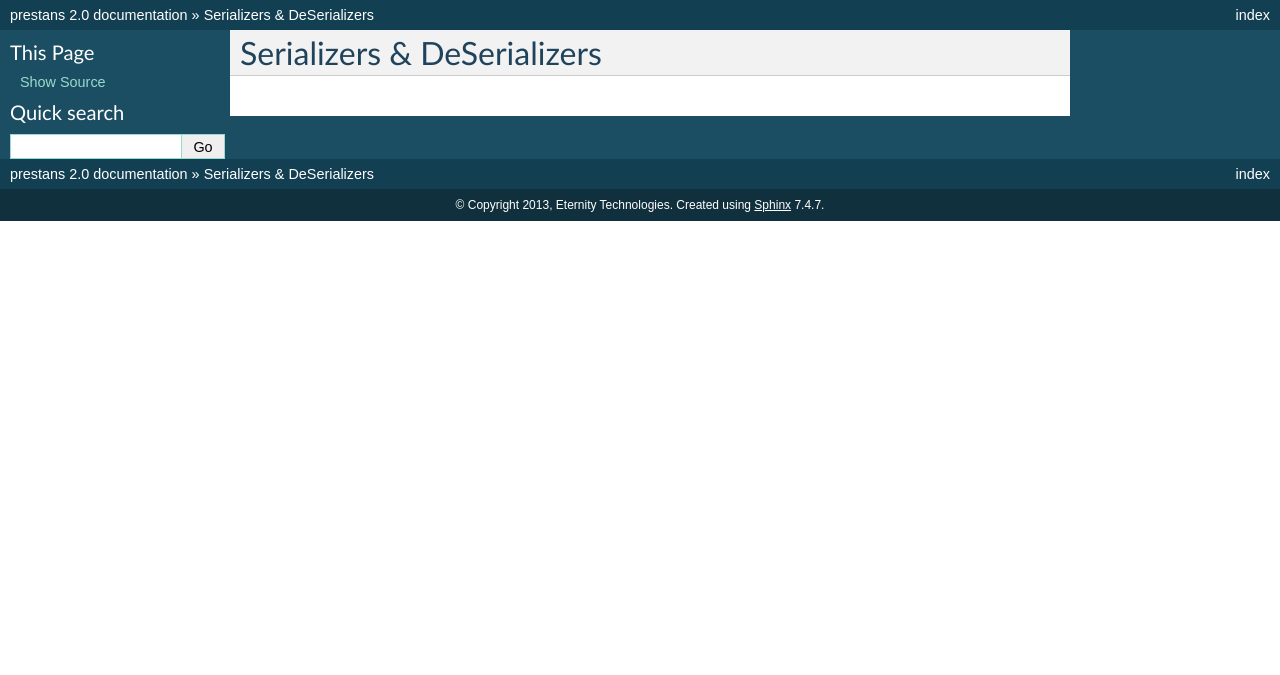
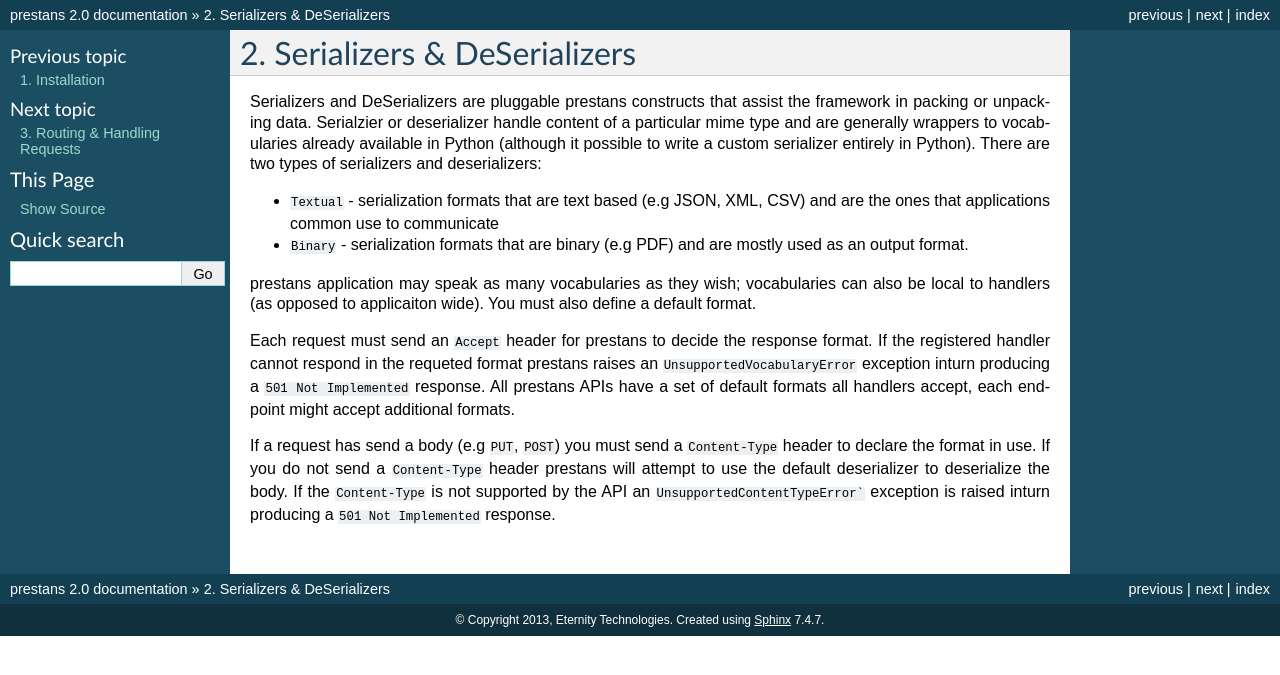
Before and after one commit to anomaly/prestans-docs, a Sphinx documentation site: the page built from source/serializer_deserializer.rst, in a window 1280 px wide. Shown: the top 675 px of the page. Built offline with Sphinx 7.4.7, drawn with Linux system fonts in a browser that asks for light colours; pages that are not in the unit, such as notebooks, are missing from menus.

Commit message:
Moved items from concepts to handlers and serializers

````diff
--- a/source/index.rst
+++ b/source/index.rst
@@ -16,9 +16,8 @@ prestans is currently hosted on `Github <http://github.com/prestans>`_ and distr
    :numbered:
    :maxdepth: 3
 
-   concepts
    install
-   serializers_deserializers
+   serializer_deserializer
    handlers
    validation
    models
--- a/source/serializer_deserializer.rst
+++ b/source/serializer_deserializer.rst
@@ -1,3 +1,14 @@
 ===========================
 Serializers & DeSerializers
 ===========================
+
+Serializers and DeSerializers are pluggable prestans constructs that assist the framework in packing or unpacking data. Serialzier or deserializer handle content of a particular mime type and are generally wrappers to vocabularies already available in Python (although it possible to write a custom serializer entirely in Python). There are two types of serializers and deserializers:
+
+* ``Textual`` - serialization formats that are text based (e.g JSON, XML, CSV) and are the ones that applications common use to communicate
+* ``Binary`` - serialization formats that are binary (e.g PDF) and are mostly used as an output format.
+
+prestans application may speak as many vocabularies as they wish; vocabularies can also be local to handlers (as opposed to applicaiton wide). You must also define a default format.
+
+Each request must send an ``Accept`` header for prestans to decide the response format. If the registered handler cannot respond in the requeted format prestans raises an ``UnsupportedVocabularyError`` exception inturn producing a ``501 Not Implemented`` response. All prestans APIs have a set of default formats all handlers accept, each end-point might accept additional formats.
+
+If a request has send a body (e.g ``PUT``, ``POST``) you must send a ``Content-Type`` header to declare the format in use. If you do not send a ``Content-Type`` header prestans will attempt to use the default deserializer to deserialize the body. If the ``Content-Type`` is not supported by the API an ``UnsupportedContentTypeError``` exception is raised inturn producing a ``501 Not Implemented`` response.
````
Also changed, not shown: source/concepts.rst (deleted, +0 -43 lines), source/handlers.rst (+13 -0 lines).
